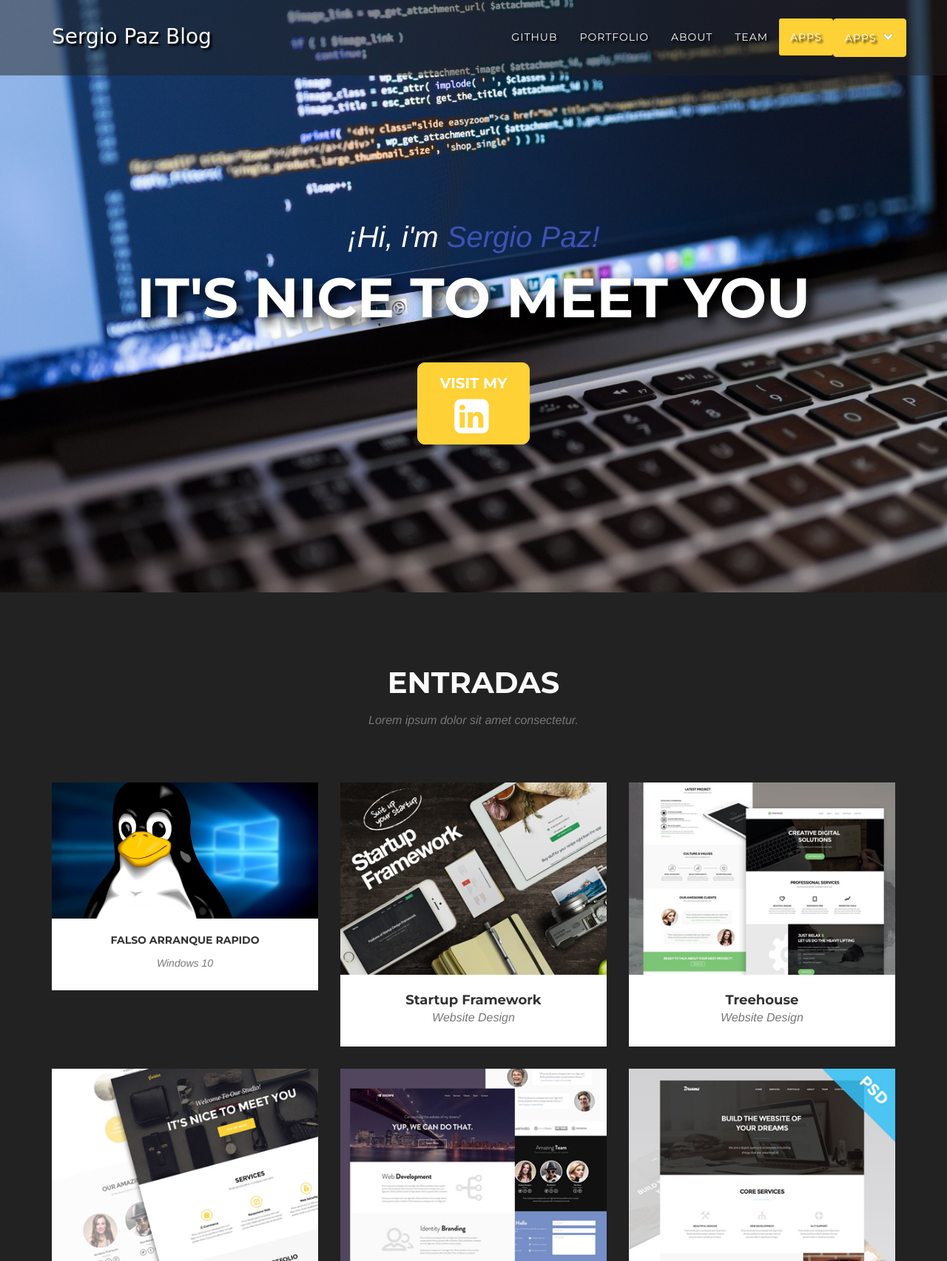
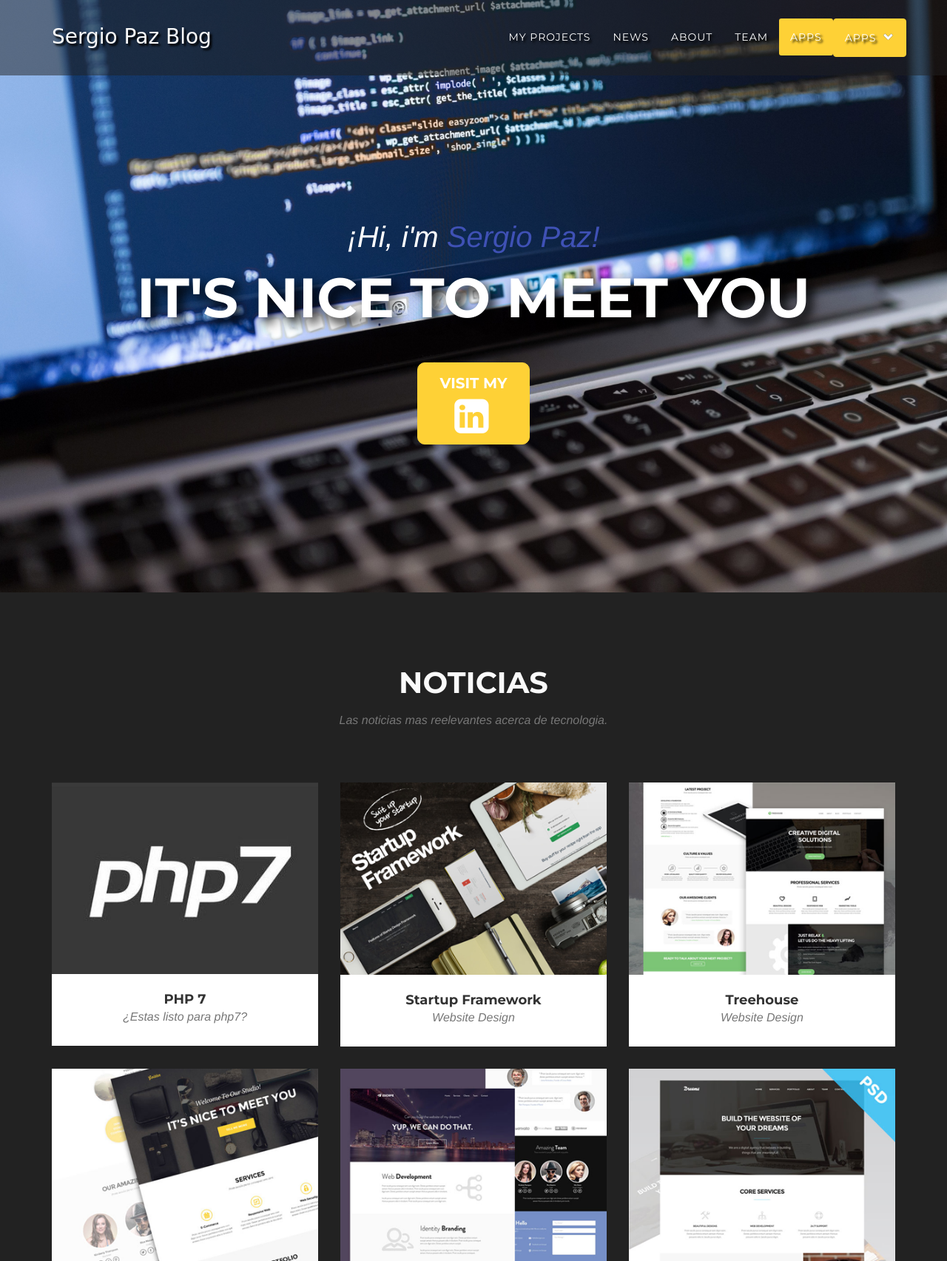
Before and after one commit to SergioAPaz/Reminders, a PHP site: page / in a window 1280 px wide. Shown: the top 1705 px of the page at 74% size. Run offline with PHP 8.4, Linux system fonts and the light colour scheme; some libraries are stand-ins or nearby versions; some web fonts are replaced.

Commit message:
Cambios al index

```diff
--- a/apps/Reminders/backend/conexion.php
+++ b/apps/Reminders/backend/conexion.php
@@ -4,8 +4,8 @@
 
 <?php
 $host="localhost";
-$user="root";
-$pw="";
-$db="remindersdb";
+$user="spazh";
+$pw="root";
+$db="reminders_db";
 $conexiondb=mysqli_connect('localhost','root','','remindersdb');
 ?>
--- a/apps/Reminders/backend/verificar.php
+++ b/apps/Reminders/backend/verificar.php
@@ -25,6 +25,7 @@ if(isset($_POST['g-recaptcha-response'])  &&  $_POST['g-recaptcha-response'])
                 /*Validacion con expresiones reulares*/
                 if ((preg_match("/^[a-zA-Z0-9._ñÑ ]*$/", $usr)) && (preg_match("/^[a-zA-Z0-9._ñÑ ]*$/", $psw)))
                 {
+
                     $con = mysqli_connect($host, $user, $pw) or die ("Problemas con el servidor de la base de datos.");
                     mysqli_select_db($con, $db);
                     $sqlCommand = "SELECT Username,password FROM reminders_users WHERE Username='$usr'";
@@ -36,6 +37,7 @@ if(isset($_POST['g-recaptcha-response'])  &&  $_POST['g-recaptcha-response'])
                         $_SESSION['username'] = $_POST['user'];
                         $_SESSION["username"] = "SI";
                         $_SESSION['usuario'] = $_POST['user'];
+
                         header("location:../index.php");
                     } else {
                         echo "<!DOCTYPE html>";
--- a/index.html
+++ b/index.html
@@ -56,10 +56,10 @@
                         <a href="#page-top"></a>
                     </li>
                     <li>
-                        <a class="page-scroll" href="#services">GitHub</a>
+                        <a class="page-scroll" href="https://github.com/sergioapaz" target="_blank">My Projects</a>
                     </li>
                     <li>
-                        <a  class="page-scroll" href="#portfolio">Portfolio</a>
+                        <a  class="page-scroll" href="#portfolio">News</a>
                     </li>
                     <li>
                         <a class="page-scroll" href="#about">About</a>
@@ -114,25 +114,29 @@
         <div class="container">
             <div class="row">
                 <div class="col-lg-12 text-center">
-                    <h2 style="color: #FAFAFA" class="section-heading">ENTRADAS</h2>
-                    <h3 class="section-subheading text-muted">Lorem ipsum dolor sit amet consectetur.</h3>
+                    <h2 style="color: #FAFAFA" class="section-heading">Noticias</h2>
+                    <h3 class="section-subheading text-muted">Las noticias mas reelevantes acerca de tecnologia.</h3>
                 </div>
             </div>
             <div class="row">
-                <div class="col-md-4 col-sm-6 portfolio-item">
-                    <a href="#portfolioModal1" class="portfolio-link" data-toggle="modal">
+
+
+                 <div class="col-md-4 col-sm-6 portfolio-item">
+                    <a href="#portfolioModal2" class="portfolio-link" data-toggle="modal">
                         <div class="portfolio-hover">
                             <div class="portfolio-hover-content">
                                 <i class="fa fa-plus fa-3x"></i>
                             </div>
                         </div>
-                        <img  src="img/body/linuxwindows.jpg"  class="img-responsive" alt="">
+                        <img src="img/7.jpg" class="img-responsive" alt="">
                     </a>
                     <div class="portfolio-caption">
-                        <h5 style="margin-top: -3px">Falso arranque rapido</h5>
-                        <p style="font-size: 14px" class="text-muted">Windows 10</p>
+                        <h4>PHP 7</h4>
+                        <p class="text-muted">¿Estas listo para php7?</p>
                     </div>
                 </div>
+
+
                 <div class="col-md-4 col-sm-6 portfolio-item">
                     <a href="#portfolioModal2" class="portfolio-link" data-toggle="modal">
                         <div class="portfolio-hover">
@@ -484,9 +488,9 @@ read-only with the 'ro' mount option.
     </div>
 
     <!-- Portfolio Modal 2 -->
-    <div class="portfolio-modal modal fade" id="portfolioModal2" tabindex="-1" role="dialog" aria-hidden="true">
+    <div class="portfolio-modal modal fade" id="portfolioModal2" tabindex="-1" role="dialog" aria-hidden="true" >
         <div class="modal-dialog">
-            <div class="modal-content">
+            <div class="modal-content" style="background-color: #222; color: #fafafa">
                 <div class="close-modal" data-dismiss="modal">
                     <div class="lr">
                         <div class="rl">
@@ -495,14 +499,43 @@ read-only with the 'ro' mount option.
                 </div>
                 <div class="container">
                     <div class="row">
-                        <div class="col-lg-8 col-lg-offset-2">
+                        <div class="col-lg-8 col-lg-offset-2" >
                             <div class="modal-body">
-                                <h2>Project Heading</h2>
-                                <p class="item-intro text-muted">Lorem ipsum dolor sit amet consectetur.</p>
-                                <img class="img-responsive img-centered" src="img/portfolio/startup-framework-preview.png" alt="">
-                                <p><a href="http://designmodo.com/startup/?u=787">Startup Framework</a> is a website builder for professionals. Startup Framework contains components and complex blocks (PSD+HTML Bootstrap themes and templates) which can easily be integrated into almost any design. All of these components are made in the same style, and can easily be integrated into projects, allowing you to create hundreds of solutions for your future projects.</p>
-                                <p>You can preview Startup Framework <a href="http://designmodo.com/startup/?u=787">here</a>.</p>
-                                <button type="button" class="btn btn-primary" data-dismiss="modal"><i class="fa fa-times"></i> Close Project</button>
+                                <h2>Estas listo para PHP 7</h2><br><br>
+
+                                <img class="img-responsive img-centered" src="img/php7big.jpg" alt=""><br>
+                                <p>PHP7 tiene muchas mejoras en el lenguaje que hacen que tu código sea mucho más eficiente y limpio, sin embargo no todas las aplicaciones están listas para dar el gran paso en la versión por eso te recomendamos hacer una verificación primero antes de intentar cualquier migración. <br><br>PHPCompatibility es parte de los sniff para PHP_CodeSniffer que te permite verificar la compatibilidad de tu código PHP. La herramienta te permite validar si tu aplicación es compatible con versiones desde la versión 5 hasta la última liberada.<br><br>Puedes instalarla con composer simplemente agregando la librería en la sección "require-dev" y luego corriendo el comando update.<br>
+                                <div style="width:60%;height: auto;background-color: #fafafa;color: #222;margin: 0 auto;border-radius: 10px">
+                                    "require-dev": { <br>
+    "squizlabs/php_codesniffer": "*", <br>
+    "wimg/php-compatibility": "*", <br>
+    "simplyadmire/composer-plugins" : "@dev",<br>
+    "prefer-stable" : true <br>
+}
+                                </div>
+                                <br>
+                                <p>Puedes agregar opciones de configuración especifica para tu proyecto mediante un archivo xml.</p>
+                                <div style="width:70%;height: auto;background-color: #fafafa;color: #222;margin: 0 auto;border-radius: 50px">
+                                   <p><pre>
+&lt;?xml version="1.0"?&gt;
+&lt;ruleset name="Custom ruleset"&gt;
+&lt;description&gt; My rules for PHP_CodeSniffer&lt;/description&gt;
+&lt;!-- Run against the PHPCompatibility ruleset --&gt;
+&lt;rule ref="PHPCompatibility" /&gt;
+&lt;!-- Run against a second ruleset --&gt;
+&lt;rule ref="PSR2" /&gt;
+&lt;/ruleset&gt;
+                                       </pre> </p>
+
+                                </div>
+                                </p>
+
+                                <p>Puedes ver todas las opciones disponibles y el resto de la configuración en el sitio web.<br>
+
+Una herramienta muy útil para los desarrolladores de php que quieren actualizar sus proyectos y pasarlos a la nueva versión del lenguaje.</p>
+
+<p>Fuente: <span style="color: #c5eb2c">www.webbizarro.com</span> Thank you!</p>
+                                <button type="button" class="btn btn-primary" data-dismiss="modal"><i class="fa fa-times"></i>Cerrar</button>
                             </div>
                         </div>
                     </div>
```
Also changed, not shown: img/7.jpg (added), img/php7big.jpg (added).
